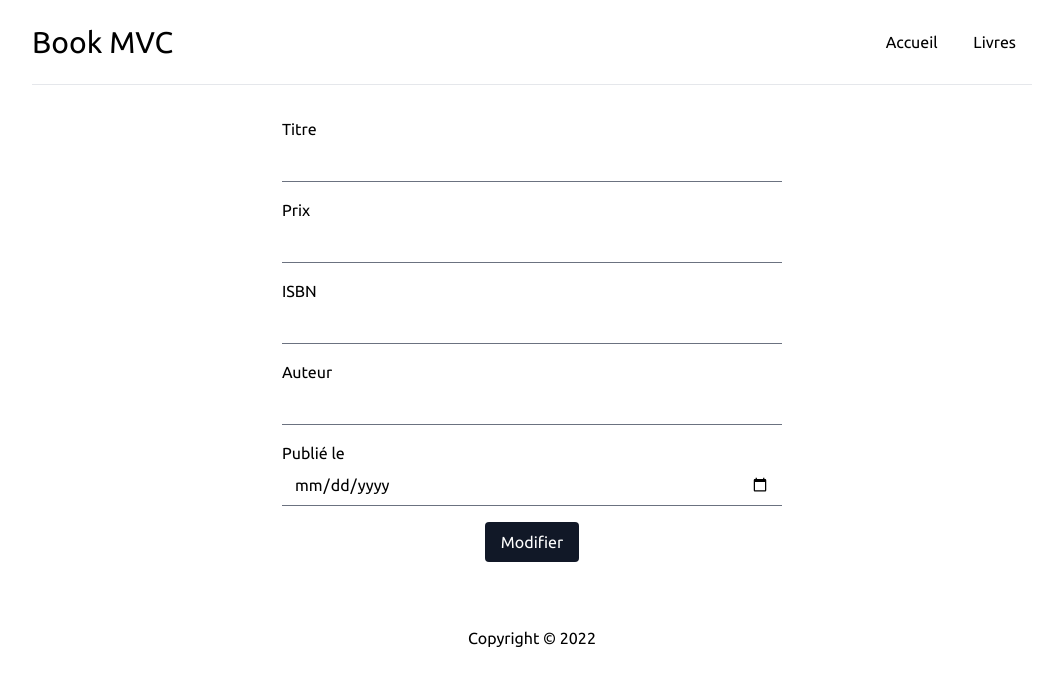
After one commit to dwwm-bethune/book-mvc, a PHP site: template views/books/edit.html.php in a window 1280 px wide. The commit adds this page. Shown: the top 686 px of the page, without its empty margins (108-1171 px from the left). Run offline with PHP 8.4, Linux system fonts and the light colour scheme; the template is opened without the code that fills it, so the values that code supplies are empty; some libraries are stand-ins or nearby versions.

Commit message:
Edit and delete

```diff
--- a/public/index.php
+++ b/public/index.php
@@ -14,6 +14,8 @@ $app->addRoutes([
     ['GET', '/books', 'BookController@index'],
     ['GET|POST', '/book/new', 'BookController@create'],
     ['GET', '/book/[:id]', 'BookController@show'],
+    ['GET|POST', '/book/[:id]/edit', 'BookController@edit'],
+    ['GET', '/book/[:id]/delete', 'BookController@delete'],
 ]);
 
 $app->run();
--- /dev/null
+++ b/views/books/edit.html.php
@@ -0,0 +1,45 @@
+<?php self::partial('partials/header'); ?>
+
+    <div class="max-w-5xl mx-auto px-3">
+        <?php if ($success) { ?>
+            <p class="text-green-500">Le livre a été modifié.</p>
+        <?php } ?>
+
+        <?php if (!empty($errors)) { ?>
+            <div class="bg-red-300 p-5 rounded border border-red-800 text-red-800 my-4">
+                <?php foreach ($errors as $error) { ?>
+                    <p><?= $error; ?></p>
+                <?php } ?>
+            </div>
+        <?php } ?>
+
+        <form action="" method="post" class="w-1/2 mx-auto">
+            <div class="mb-4">
+                <label for="title" class="block">Titre</label>
+                <input type="text" name="title" id="title" class="border-0 border-b focus:ring-0 w-full" value="<?= $book->title; ?>">
+            </div>
+            <div class="mb-4">
+                <label for="price" class="block">Prix</label>
+                <input type="text" name="price" id="price" class="border-0 border-b focus:ring-0 w-full" value="<?= $book->price; ?>">
+            </div>
+            <div class="mb-4">
+                <label for="isbn" class="block">ISBN</label>
+                <input type="text" name="isbn" id="isbn" class="border-0 border-b focus:ring-0 w-full" value="<?= $book->isbn; ?>">
+            </div>
+            <div class="mb-4">
+                <label for="author" class="block">Auteur</label>
+                <input type="text" name="author" id="author" class="border-0 border-b focus:ring-0 w-full" value="<?= $book->author; ?>">
+            </div>
+            <div class="mb-4">
+                <label for="published_at" class="block">Publié le</label>
+                <input type="date" name="published_at" id="published_at" class="border-0 border-b focus:ring-0 w-full" value="<?= $book->published_at; ?>">
+            </div>
+            <!-- <input type="file" name="image"> -->
+
+            <div class="text-center">
+                <button class="bg-gray-900 px-4 py-2 text-white inline-block rounded hover:bg-gray-700 duration-200">Modifier</button>
+            </div>
+        </form>
+    </div>
+
+<?php self::partial('partials/footer'); ?>
```
Also changed, not shown: src/Controller/BookController.php (+66 -6 lines), src/DB.php (+10 -0 lines), src/Model/Model.php (+24 -0 lines), views/books/list.html.php (+13 -0 lines).
